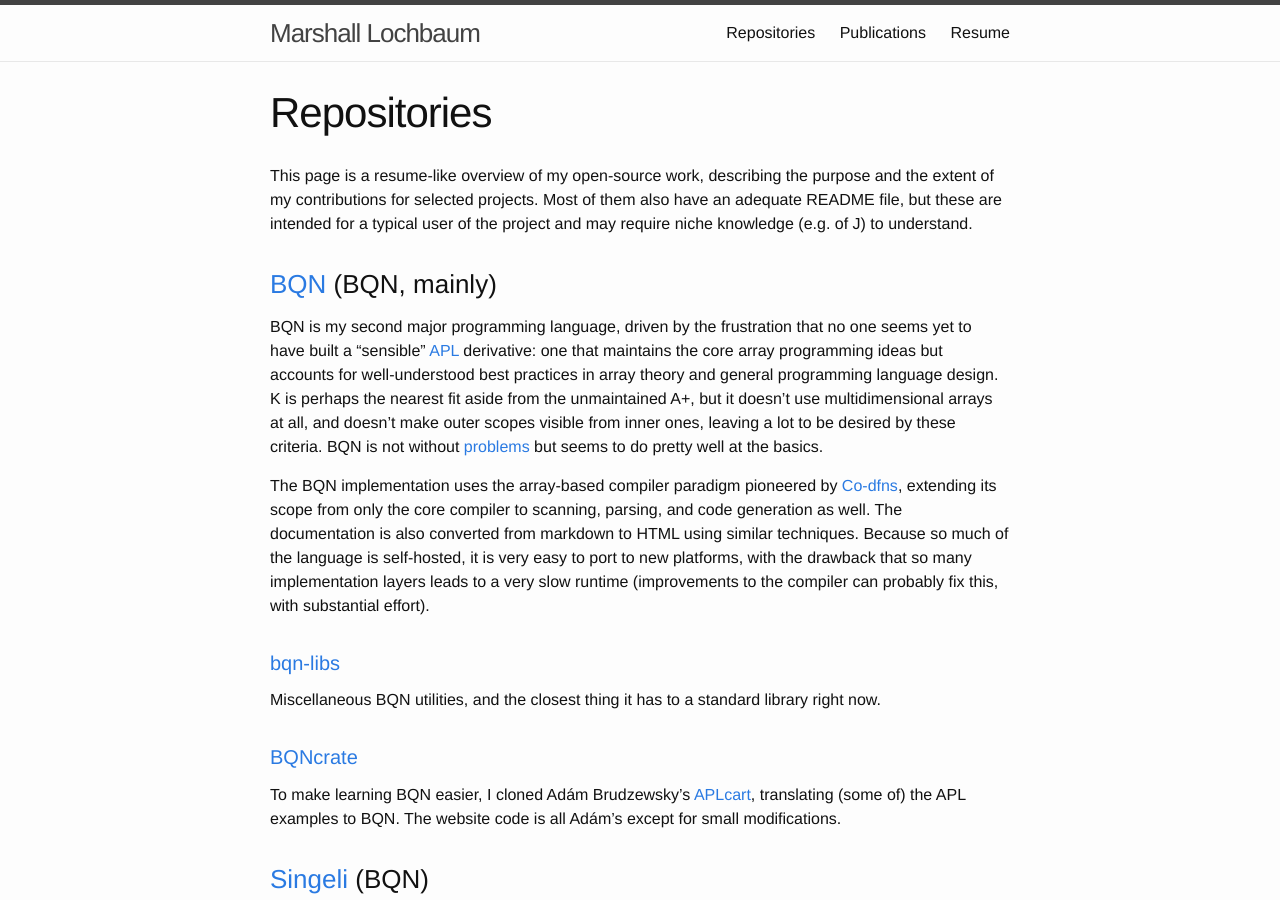
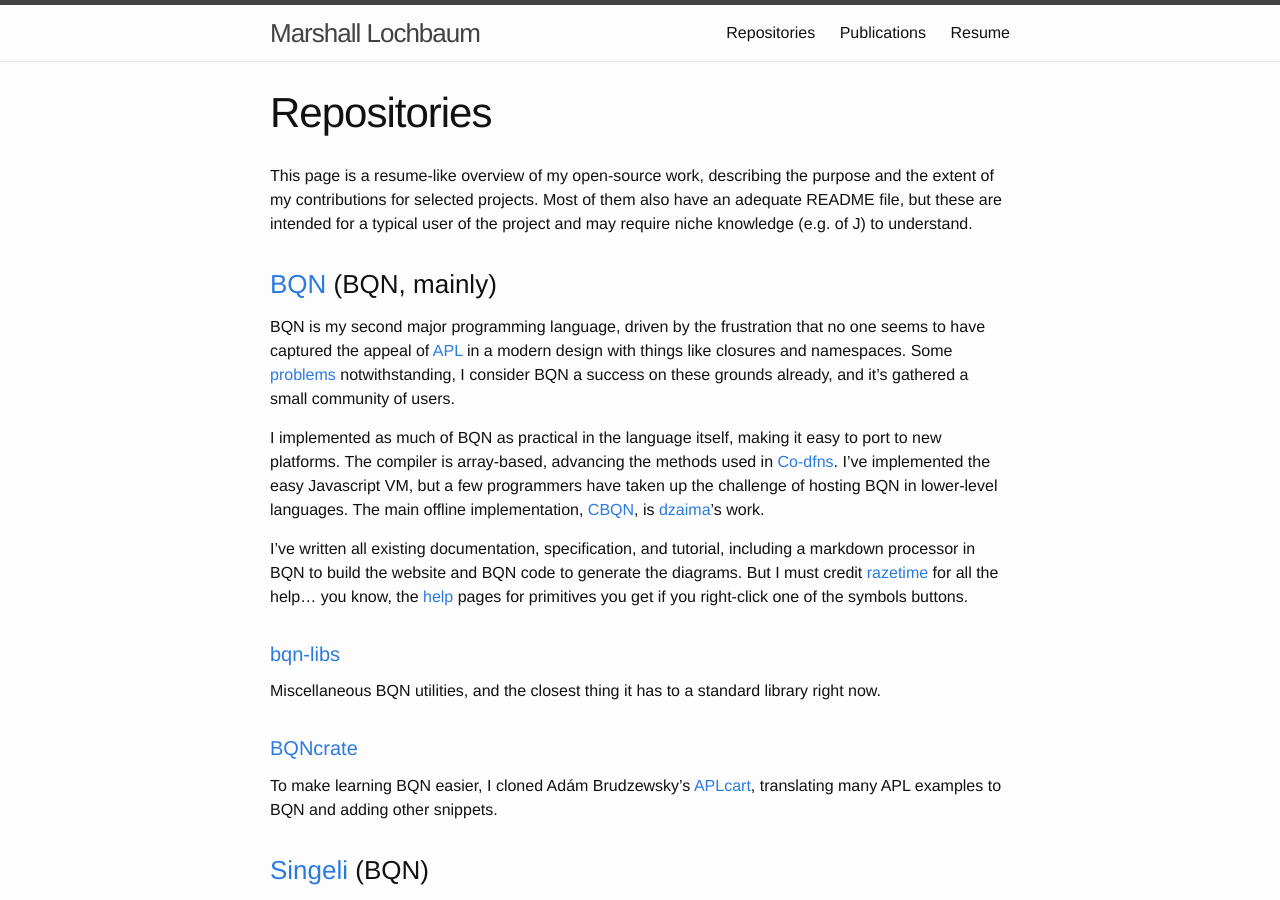
Before and after one commit to mlochbaum/mlochbaum.github.io, a Jekyll site: the page built from index.markdown, in a window 1280 px wide and 900 px high. Built offline with Jekyll 4.4.1, drawn with Linux system fonts in a browser that asks for light colours.

Commit message:
BQN updates

```diff
--- a/index.markdown
+++ b/index.markdown
@@ -11,25 +11,27 @@ of J) to understand.
 
 ### [BQN](https://mlochbaum.github.io/BQN) (BQN, mainly)
 BQN is my second major programming language, driven by the frustration
-that no one seems yet to have built a "sensible"
-[APL](https://en.wikipedia.org/wiki/APL_(programming_language))
-derivative: one that maintains the core array programming ideas but
-accounts for well-understood best practices in array theory and general
-programming language design. K is perhaps the nearest fit aside from the
-unmaintained A+, but it doesn't use multidimensional arrays at all, and
-doesn't make outer scopes visible from inner ones, leaving a lot to be
-desired by these criteria. BQN is not without
-[problems](https://mlochbaum.github.io/BQN/commentary/problems.html) but
-seems to do pretty well at the basics.
+that no one seems to have captured the appeal of
+[APL](https://en.wikipedia.org/wiki/APL_(programming_language)) in a
+modern design with things like closures and namespaces. Some
+[problems](https://mlochbaum.github.io/BQN/commentary/problems.html)
+notwithstanding, I consider BQN a success on these grounds already, and
+it's gathered a small community of users.
 
-The BQN implementation uses the array-based compiler paradigm pioneered
-by [Co-dfns](https://github.com/Co-dfns/Co-dfns), extending its scope
-from only the core compiler to scanning, parsing, and code generation as
-well. The documentation is also converted from markdown to HTML using
-similar techniques. Because so much of the language is self-hosted, it
-is very easy to port to new platforms, with the drawback that so many
-implementation layers leads to a very slow runtime (improvements to the
-compiler can probably fix this, with substantial effort).
+I implemented as much of BQN as practical in the language itself, making
+it easy to port to new platforms. The compiler is array-based, advancing
+the methods used in [Co-dfns](https://github.com/Co-dfns/Co-dfns). I've
+implemented the easy Javascript VM, but a few programmers have taken up
+the challenge of hosting BQN in lower-level languages. The main offline
+implementation, [CBQN](https://github.com/dzaima/CBQN), is
+[dzaima](https://github.com/dzaima)'s work.
+
+I've written all existing documentation, specification, and tutorial,
+including a markdown processor in BQN to build the website and BQN code
+to generate the diagrams. But I must credit
+[razetime](https://github.com/razetime) for all the help... you know,
+the [help](https://mlochbaum.github.io/BQN/help/index.html) pages for
+primitives you get if you right-click one of the symbols buttons.
 
 #### [bqn-libs](https://github.com/mlochbaum/bqn-libs/)
 Miscellaneous BQN utilities, and the closest thing it has to a standard
@@ -37,9 +39,8 @@ library right now.
 
 #### [BQNcrate](https://mlochbaum.github.io/bqncrate)
 To make learning BQN easier, I cloned Adám Brudzewsky's
-[APLcart](https://github.com/abrudz/aplcart), translating (some of) the
-APL examples to BQN. The website code is all Adám's except for small
-modifications.
+[APLcart](https://github.com/abrudz/aplcart), translating many APL
+examples to BQN and adding other snippets.
 
 ### [Singeli](https://github.com/mlochbaum/Singeli) (BQN)
 A domain-specific language for building fast array language algorithms.
```
